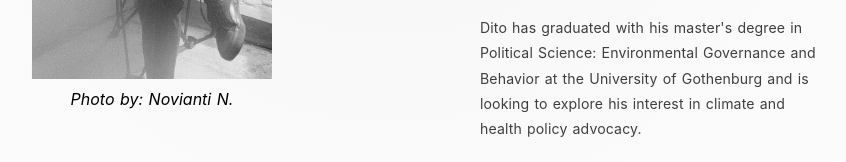
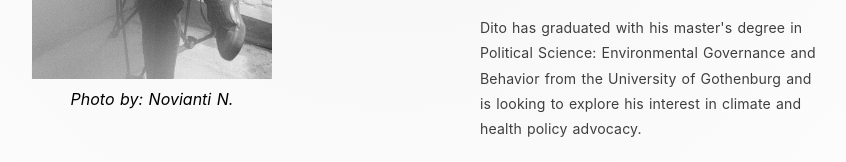
Before and after one commit to andikawilliam/ditobuwono-nuxt, a Nuxt app: page / in a window 1280 px wide. Shown: the part 968-1130 px from the top of the page, without its empty margins (248-1094 px from the left). Built offline with nearby package versions, Linux system fonts and the light colour scheme.

Commit message:
Update About.vue

```diff
--- a/pages/Home/About.vue
+++ b/pages/Home/About.vue
@@ -63,7 +63,7 @@ export default Vue.extend({
         `,
         `
           Dito has graduated with his master's degree in Political Science: Environmental Governance and Behavior
-          <span class="">at the University of Gothenburg and is looking to explore his interest in climate</span>
+          <span class="">from the University of Gothenburg and is looking to explore his interest in climate</span>
           and health policy advocacy.
         `,
       ],
```
